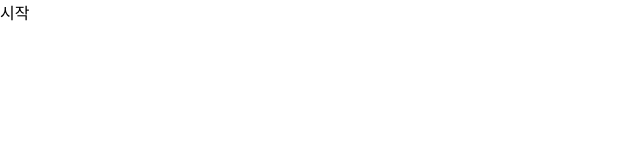
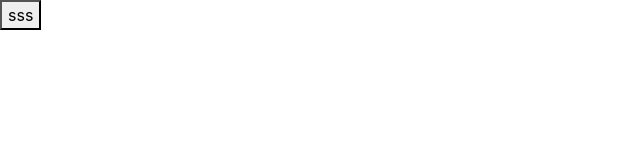
Before and after one commit to yangBasak/react-blog, a React (Create React App) app: page / in a window 1280 px wide. Shown: the top 160 px of the page, without its empty margins (0-640 px from the left). Built offline with nearby package versions, Linux system fonts and the light colour scheme.

Commit message:
부트스트랩 설치

```diff
--- a/public/index.html
+++ b/public/index.html
@@ -5,10 +5,7 @@
     <link rel="icon" href="%PUBLIC_URL%/favicon.ico" />
     <meta name="viewport" content="width=device-width, initial-scale=1" />
     <meta name="theme-color" content="#000000" />
-    <meta
-      name="description"
-      content="Web site created using create-react-app"
-    />
+    <meta name="description" content="Web site created using create-react-app" />
     <link rel="apple-touch-icon" href="%PUBLIC_URL%/logo192.png" />
     <!--
       manifest.json provides metadata used when your web app is installed on a
@@ -24,6 +21,13 @@
       work correctly both with client-side routing and a non-root public URL.
       Learn how to configure a non-root public URL by running `npm run build`.
     -->
+    <!-- CSS only -->
+    <link
+      href="https://cdn.jsdelivr.net/npm/bootstrap@5.2.3/dist/css/bootstrap.min.css"
+      rel="stylesheet"
+      integrity="sha384-rbsA2VBKQhggwzxH7pPCaAqO46MgnOM80zW1RWuH61DGLwZJEdK2Kadq2F9CUG65"
+      crossorigin="anonymous"
+    />
     <title>React App</title>
   </head>
   <body>
--- a/src/App.js
+++ b/src/App.js
@@ -1,10 +1,10 @@
-import logo from './logo.svg';
-import './App.css';
+import logo from "./logo.svg";
+import "./App.css";
 
 function App() {
   return (
-    <div >
-      시작
+    <div>
+      <button>sss</button>
     </div>
   );
 }
```
